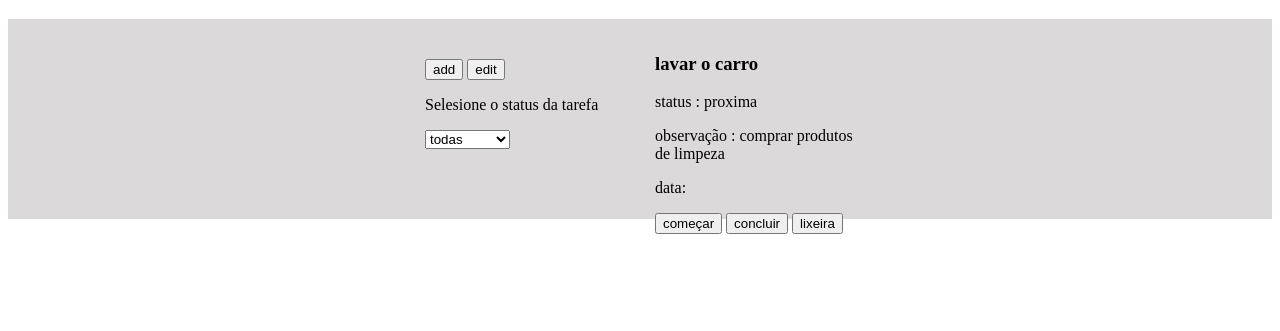
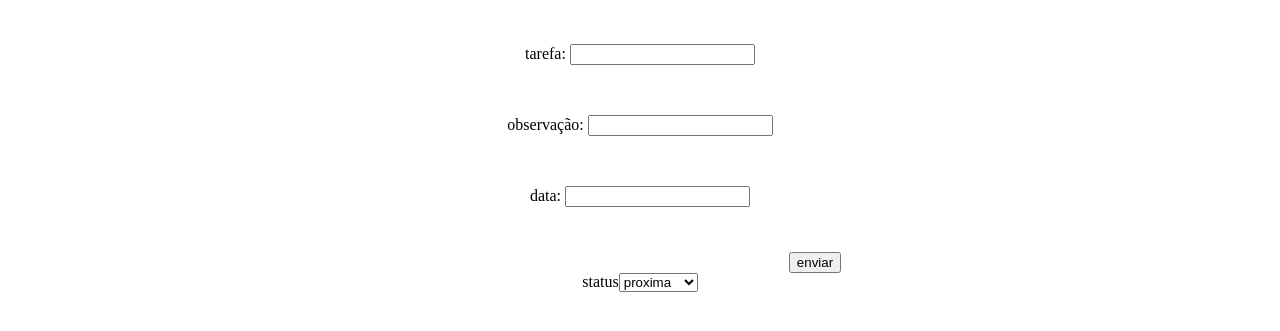
Before and after one commit to LincolnAgenor/gerenciador-de-tarefas, a plain HTML site: page index.html in a window 1280 px wide. Both pictures are taken after a click on the button "add". Shown: the part 61-392 px from the top of the page. Drawn offline with Linux system fonts and the light colour scheme.

Commit message:
ajustando-as-duas-tela(permitindo-a-visualizacao-com-javascript)

```diff
--- a/index.html
+++ b/index.html
@@ -24,7 +24,7 @@
         <option value="todas">proximas</option>
         <option value="todas">concluidas</option>
         <option value="todas">fazendo</option>
-        <option value="todas">deletasa</option>
+        <option value="todas">deletas</option>
     </select>
     </div>
     <div
@@ -32,11 +32,25 @@
         <h3>lavar o carro</h3>
         <p>status : proxima</p>
         <p>observação : comprar produtos de limpeza</p>
-        <p>data:</p>
+        <p>data: 29/02/21</p>
+    </div>
+    <div class="botoes">
         <button>começar</button>
         <button>concluir</button>
         <button>lixeira</button>
     </div>
 </div>
+<div class="tela2">
+    <div class="input tarefa">tarefa: <input type="text"></div>
+    <div class="input obs">observação: <input type="text"></div>
+    <div class="input date">data: <input type="text"></div>
+    <div class="enviarDiv"><button class="enviar">enviar</button></div>
+    <div>status<select name="status :" id="filtro">
+        <option value="todas">proxima</option>
+        <option value="todas">concluida</option>
+        <option value="todas">fazendo</option>
+    </div>
+</div>
 </body>
+<script src="java.js"></script>
 </html>
--- /dev/null
+++ b/java.js
@@ -0,0 +1,8 @@
+document.querySelector("#add").addEventListener("click", () =>{
+    document.querySelector(".tela1").style.display = "none";
+    document.querySelector(".tela2").style.display = "flex";
+})
+document.querySelector(".enviar").addEventListener("click", () =>{
+    document.querySelector(".tela1").style.display = "flex";
+    document.querySelector(".tela2").style.display = "none";
+})
--- a/style.css
+++ b/style.css
@@ -2,27 +2,31 @@
     display: flex;
     justify-content: center;
 }
-
 .tela1{
-    height: 200px;
+    background-color: white;
     display: flex;
-    background-color: rgba(53, 43, 43, 0.178);
     justify-content: center;
-    flex-wrap: nowrap;
 }
 .gerenciador{
-    padding: 10px;
+    padding: 20px;
     margin: 5px;
-    width: 200px;
 }
-.tarefas{
-    padding: 10px;
+.tarefas{}
+.botoes{
+    flex-direction: column;
+    padding: 20px;
     margin: 5px;
-    width: 200px;
 }
-#add{
-    margin-top: 25px;
+.tela2{
+    display: none;
+    text-align: center;
+    flex-direction: column;
+    flex-wrap: wrap;
 }
-#edit{
-    margin-top: 25px;
+.input{
+    margin: 25px;
 }
+.enviar{
+    margin-left: 350px;
+    margin-top: 20px;
+}
```
